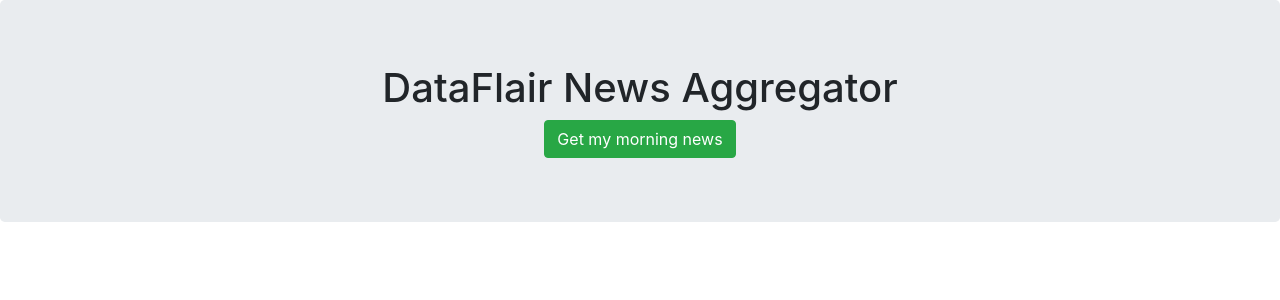
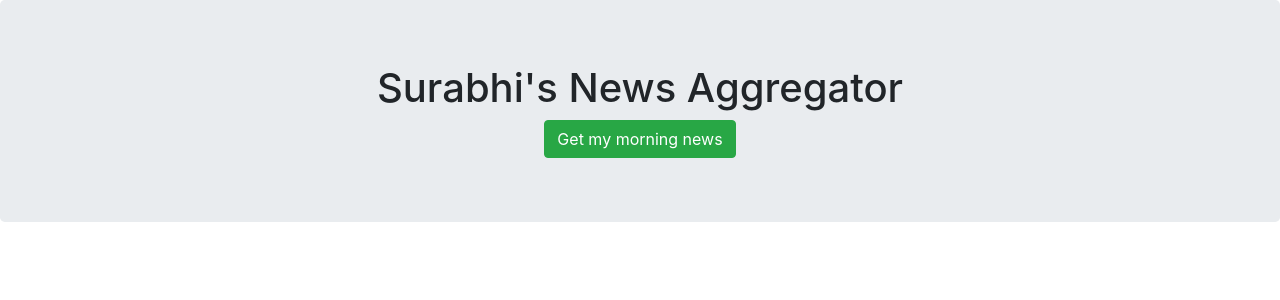
Before and after one commit to SurabhiDattatri/Newsroom_Django, a Django app: page / in a window 1280 px wide. Shown: the top 300 px of the page. Run offline with Django 3.2, Linux system fonts and the light colour scheme; data that the repository does not hold is empty; some libraries are stand-ins or nearby versions.

Commit message:
Updated reqs and html

```diff
--- a/Newsroom/Newsroom/urls.py
+++ b/Newsroom/Newsroom/urls.py
@@ -15,10 +15,8 @@
 """
 from django.contrib import admin
 from django.urls import path, include
-#from news import views
 
 urlpatterns = [
     path('admin/', admin.site.urls),
     path('', include("news.urls")),
-    #path('', views.news_list, name = 'home')
 ]
--- a/Newsroom/news/models.py
+++ b/Newsroom/news/models.py
@@ -5,9 +5,10 @@
     title = models.CharField(max_length=200)
     image = models.URLField(null=True, blank=True)
     url = models.TextField()
+    objects = models.Manager()
 
     #returns the string representation of fetched object
     def __str__(self):
         return self.title
 
-objects = models.Manager()
+#objects = models.Manager()
--- a/Newsroom/news/templates/home.html
+++ b/Newsroom/news/templates/home.html
@@ -6,7 +6,7 @@
 </head>
 <body>
     <div class="jumbotron">
-        <center><h1>DataFlair News Aggregator</h1>
+        <center><h1>Surabhi's News Aggregator</h1>
             <a href="{% url 'scrape' %}" class="btn btn-success">Get my morning news</a>
         </form>
     </center>
```
Also changed, not shown: requirements.txt (+12 -1 lines).
